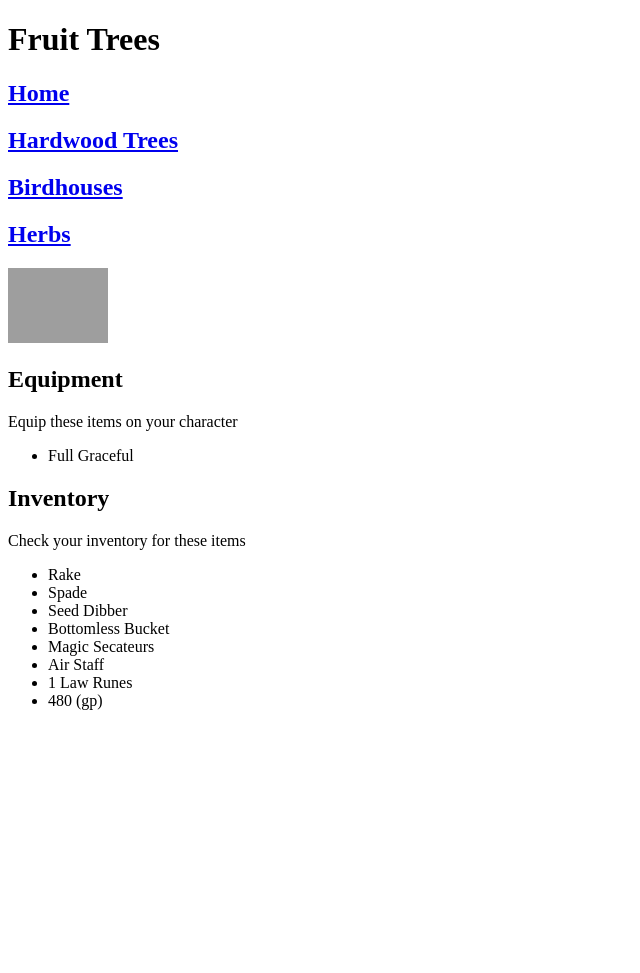
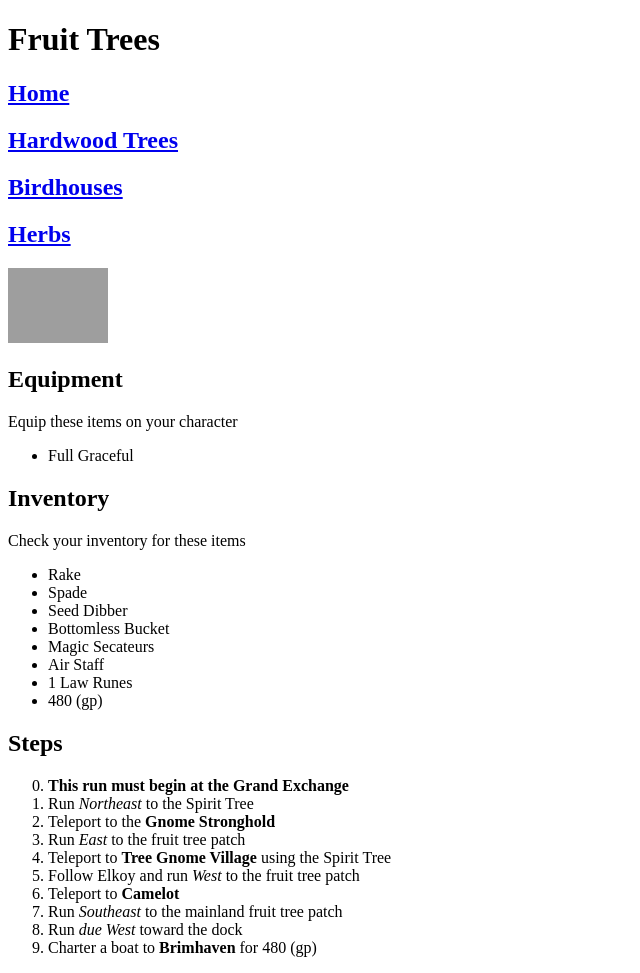
Before and after one commit to nurriol2/farmbuddy, a plain HTML site: page farmruns/fruit.html in a window 1280 px wide. Shown: the whole page, without its empty margins (0-640 px from the left). Before the commit the page ends 800 px from the top, so only its background shows below. Drawn offline with Linux system fonts and the light colour scheme; grey boxes are pictures that could not be loaded.

Commit message:
Add steps for complete run

```diff
--- a/farmruns/fruit.html
+++ b/farmruns/fruit.html
@@ -30,5 +30,18 @@
                 <li>1 Law Runes</li>
                 <li>480 (gp)</li>
             </ul>
+        <h2>Steps</h2>
+            <ol start="0">
+                <li><strong>This run must begin at the Grand Exchange</strong></li>
+                <li>Run <em>Northeast</em> to the Spirit Tree</li>
+                <li>Teleport to the <strong>Gnome Stronghold</strong></li>
+                <li>Run <em>East</em> to the fruit tree patch</li>
+                <li>Teleport to <strong>Tree Gnome Village</strong> using the Spirit Tree</li>
+                <li>Follow Elkoy and run <em>West</em> to the fruit tree patch</li>
+                <li>Teleport to <strong>Camelot</strong></li>
+                <li>Run <em>Southeast</em> to the mainland fruit tree patch</li>
+                <li>Run <em>due West</em> toward the dock</li>
+                <li>Charter a boat to <strong>Brimhaven</strong> for 480 (gp)</li>
+            </ol>
     </body>
 </html>
```
